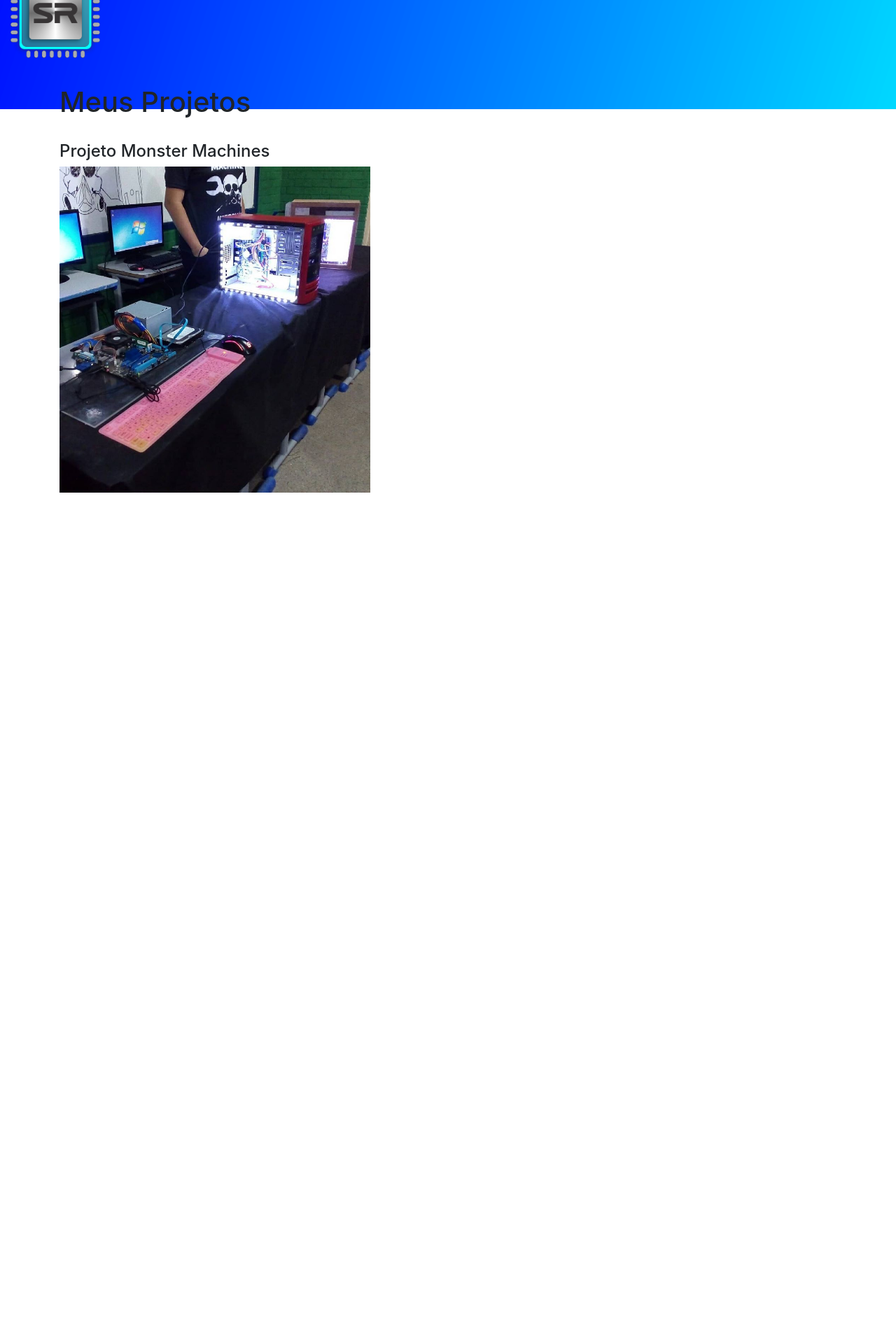
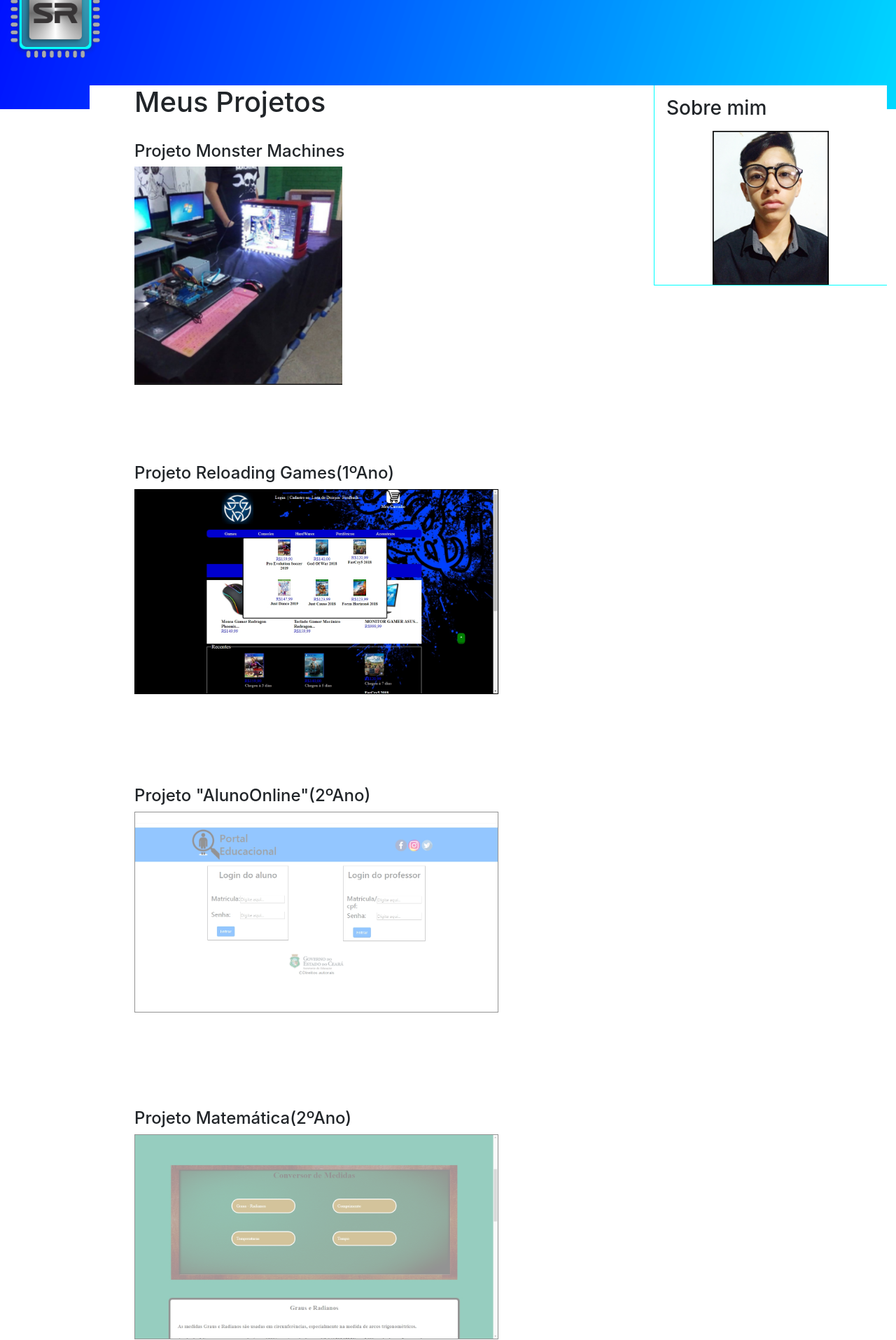
Before and after one commit to Samuel-Rodrigues1324/Samuel-Rodrigues1324.github.io, a plain HTML site: page index.html in a window 1280 px wide. Shown: the part 60-1975 px from the top of the page at 70% size. Before the commit the page ends 898 px from the top, so only its background shows below. Drawn offline with Linux system fonts and the light colour scheme.

Commit message:
Projeto com Todas as imagens, faltando só o sobre mim, o footer e alguns detalhes

```diff
--- a/index.html
+++ b/index.html
@@ -9,13 +9,18 @@
         *{
             margin: 0px;
             padding: 0px;
+
+        }
+
+        body{
+            overflow-x: hidden;
         }
 
         #header{
             background-image: url('imagens/background.png');
             background-repeat: no-repeat;
             background-position: center;
-            width: 100%;
+            width: 100vw;
             height: 27vh;
         }
 
@@ -32,33 +37,34 @@
             margin-right: -60px;
         }
 
+
+
         .imgMachine{
             width: 40%;
-            height: 600px;
+            height: 400px;
             position: relative;
             overflow: hidden;
         }
-
         .machines{
             width: 100%;
             position:absolute;
             opacity: 0;
-            animation-name: animacao;
-            animation-duration: 20s;
+            animation-name: animacao1;
+            animation-duration: 25s;
             animation-iteration-count: infinite;
+            border: solid;
+            border-color: black;
+            border-width: 1px;
         }
-
-        @keyframes animacao{
+        @keyframes animacao1{
             25%{
                 opacity: 1;
                 transform: scale(1.1,1.1);
             }
-
             50%{
                 opacity: 0;
             }
         }
-
         .machines:nth-child(1){
 
         }
@@ -73,6 +79,183 @@
         }
         .machines:nth-child(5){
             animation-delay: 20s;
+        }
+
+
+
+        .imgGames{
+            width: 70%;
+            height: 400px;
+            position: relative;
+            overflow: hidden;
+        }
+        .games{
+            width: 100%;
+            position:absolute;
+            opacity: 0;
+            animation-name: animacao2;
+            animation-duration: 20s;
+            animation-iteration-count: infinite;
+            border: solid;
+            border-color: black;
+            border-width: 1px;
+        }
+        @keyframes animacao2{
+            25%{
+                opacity: 1;
+                transform: scale(1.0,1.0);
+            }
+            50%{
+                opacity: 0;
+            }
+        }
+        .games:nth-child(1){
+
+        }
+        .games:nth-child(2){
+            animation-delay: 5s;
+        }
+        .games:nth-child(3){
+            animation-delay: 10s;
+        }
+        .games:nth-child(4){
+            animation-delay: 15s;
+        }
+
+
+
+        .imgAlu{
+            width: 70%;
+            height: 400px;
+            position: relative;
+            overflow: hidden;
+        }
+        .aluno{
+            width: 100%;
+            position:absolute;
+            opacity: 0;
+            animation-name: animacao3;
+            animation-duration: 15s;
+            animation-iteration-count: infinite;
+            border: solid;
+            border-color: black;
+            border-width: 1px;
+        }
+        @keyframes animacao3{
+            25%{
+                opacity: 1;
+                transform: scale(1.0,1.0);
+            }
+
+            50%{
+                opacity: 0;
+            }
+        }
+        .aluno:nth-child(1){
+
+        }
+        .aluno:nth-child(2){
+            animation-delay: 5s;
+        }
+        .aluno:nth-child(3){
+            animation-delay: 10s;
+        }
+
+
+
+        .imgMat{
+            width: 70%;
+            height: 400px;
+            position: relative;
+            overflow: hidden;
+        }
+        .mat{
+            width: 100%;
+            position:absolute;
+            opacity: 0;
+            animation-name: animacao4;
+            animation-duration: 15s;
+            animation-iteration-count: infinite;
+            border: solid;
+            border-color: black;
+            border-width: 1px;
+        }
+        @keyframes animacao4{
+            25%{
+                opacity: 1;
+                transform: scale(1.0,1.0);
+            }
+
+            50%{
+                opacity: 0;
+            }
+        }
+        .mat:nth-child(1){
+
+        }
+        .mat:nth-child(2){
+            animation-delay: 5s;
+        }
+        .mat:nth-child(3){
+            animation-delay: 10s;
+        }
+
+
+
+        .imgPropriety{
+            width: 80%;
+            height: 400px;
+            position: relative;
+            overflow: hidden;
+        }
+        .propri{
+            width: 100%;
+            position:absolute;
+            opacity: 0;
+            animation-name: animacao5;
+            animation-duration: 15s;
+            animation-iteration-count: infinite;
+            border: solid;
+            border-color: black;
+            border-width: 1px;
+        }
+        @keyframes animacao5{
+            25%{
+                opacity: 1;
+                transform: scale(1.0,1.0);
+            }
+
+            50%{
+                opacity: 0;
+            }
+        }
+        .propri:nth-child(1){
+
+        }
+        .propri:nth-child(2){
+            animation-delay: 5s;
+        }
+        .propri:nth-child(3){
+            animation-delay: 10s;
+        }
+
+        .projetos{
+            float:left;
+            margin-left: 10%;
+            width: 63%;
+            background-color: #fff;
+            padding-left: 5%;
+        }
+        .eu{
+            float: left;
+            width: 26%;
+            border-left: hidden;
+            border-bottom: hidden;
+            border-bottom: solid;
+            border-left: solid;
+            border-color: #00FFFF;
+            border-width: 1px;
+            background-color: #fff;
         }
 
     </style>
@@ -107,7 +290,7 @@
 
         <br>
 
-    <section class="container">
+    <section class="projetos">
 
         <h1>Meus Projetos</h1>
         <br>
@@ -120,6 +303,52 @@
             <img src="imagens/projetos/Rústico.jpg" class="machines">
         </div>
 
+        <br>
+
+        <h4>Projeto Reloading Games(1ºAno)</h4>
+        <div class="imgGames">
+            <img src="imagens/projetos/projeto1.jpg" class="games">
+            <img src="imagens/projetos/projeto1.2.jpg" class="games">
+            <img src="imagens/projetos/projeto1regiter.jpg" class="games">
+            <img src="imagens/projetos/loginprojeto1.jpg" class="games">
+        </div>
+
+        <br>
+
+        <h4>Projeto "AlunoOnline"(2ºAno)</h4>
+        <div class="imgAlu">
+            <img src="imagens/projetos/AlunoOnline.jpg" class="aluno">
+            <img src="imagens/projetos/Alunopag.jpg" class="aluno">
+            <img src="imagens/projetos/professorpag.jpg" class="aluno">
+        </div>
+
+        <br>
+
+        <h4>Projeto Matemática(2ºAno)</h4>
+        <div class="imgMat">
+            <img src="imagens/projetos/conversor.jpg" class="mat">
+            <img src="imagens/projetos/conversor1.jpg" class="mat">
+            <img src="imagens/projetos/bhaskara.jpg" class="mat">
+        </div>
+
+        <br>
+
+        <h4>Projeto Propriety(2ºAno)</h4>
+        <div class="imgPropriety">
+            <img src="imagens/projetos/msg_contato.jpg" class="propri">
+            <img src="imagens/projetos/sobre.jpg" class="propri">
+            <img src="imagens/projetos/proprietysobre.jpg" class="propri">
+        </div>
+
+        <br><br>
+
     </section>
 
+    <aside class="eu">
+
+        <p><h3 style="margin-left: 5%;">Sobre mim</h3></p>
+        <center><img src="imagens/Eu.jpg" style="width: 50%;"></center>
+
+    </aside>
+
 </body>
```
Also changed, not shown: imagens/Eu.jpg (added), imagens/projetos/bhaskara.jpg (renamed from imagens/projetos/kaskara.jpg).
